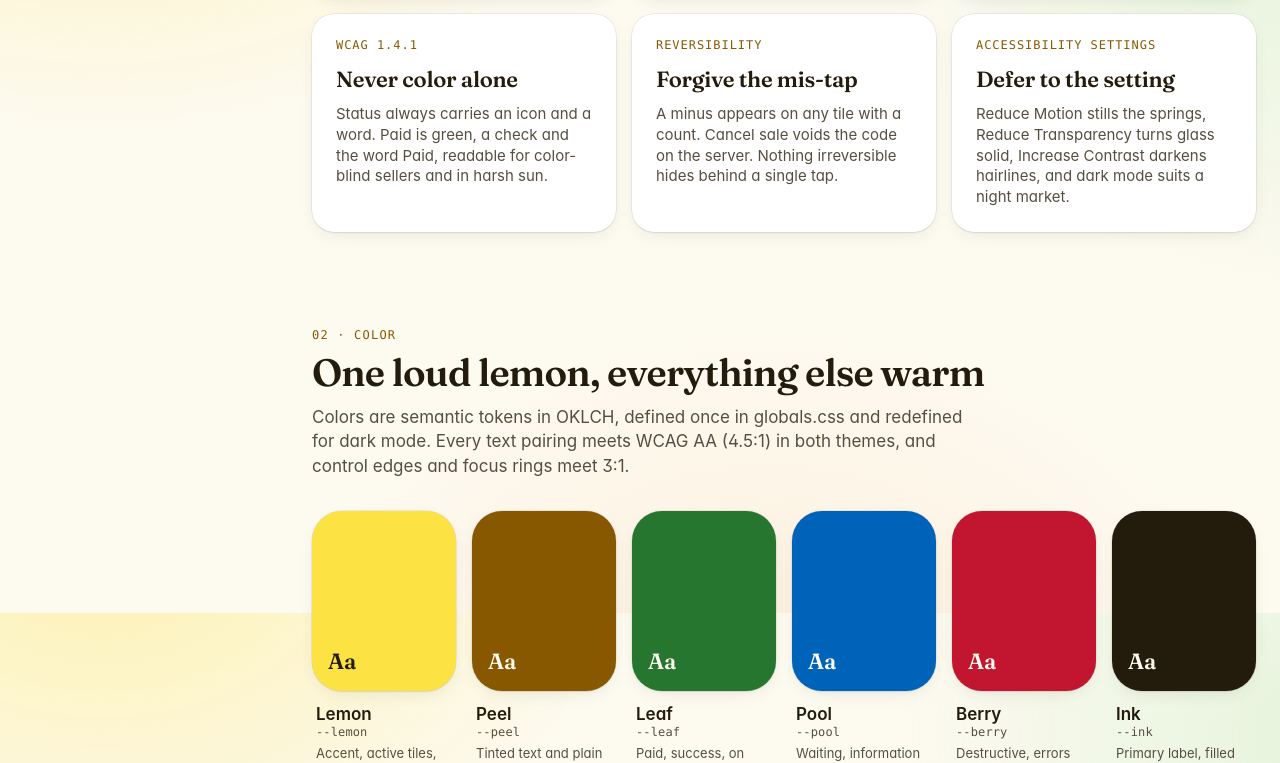
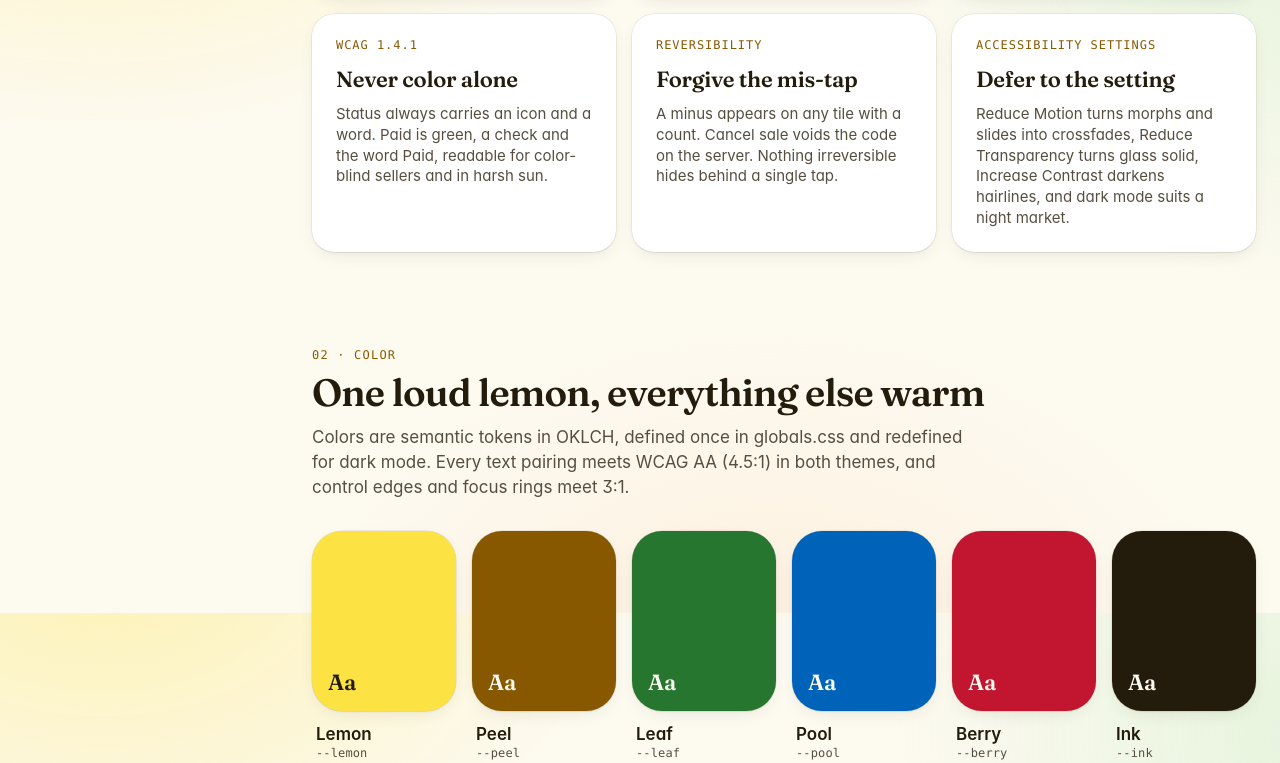
Before and after one commit to alex-red/lemon-pal, a Next.js app: page /kit in a window 1280 px wide. Shown: the part 1787-2550 px from the top of the page. Built offline with nearby package versions, Linux system fonts and the light colour scheme.

Commit message:
docs: document the motion system in agents.md and the kit

```diff
--- a/app/kit/page.tsx
+++ b/app/kit/page.tsx
@@ -84,7 +84,7 @@ const principles = [
   {
     title: "Defer to the setting",
     law: "Accessibility settings",
-    body: "Reduce Motion stills the springs, Reduce Transparency turns glass solid, Increase Contrast darkens hairlines, and dark mode suits a night market.",
+    body: "Reduce Motion turns morphs and slides into crossfades, Reduce Transparency turns glass solid, Increase Contrast darkens hairlines, and dark mode suits a night market.",
   },
 ];
 
@@ -104,6 +104,73 @@ const labels = [
 ];
 
 const fills = ["--fill", "--fill-2", "--fill-3", "--hairline"];
+
+// Every motion pattern in the app. Keep in step with the Motion section of AGENTS.md.
+const motionPatterns: Array<{ name: string; piece: string; body: string; where: string; reduced: string }> = [
+  {
+    name: "Press",
+    piece: ".pressable",
+    body: "Anything tappable dips under the finger and springs back.",
+    where: "Every button, tile and link",
+    reduced: "Doesn’t shrink",
+  },
+  {
+    name: "Thinking",
+    piece: "AIGlow · ShimmerText",
+    body: "A lemon and leaf light travels around what the AI is reading, and the status words shimmer. A light band passes over a sign photo.",
+    where: "Setup while reading; the recap assistant's input while Claude answers",
+    reduced: "Breathes in place; the recap input’s glow holds still",
+  },
+  {
+    name: "Results",
+    piece: "useReveal · MoreBelow",
+    body: "The page glides to a result once, unless you scrolled away. Rows settle in as you reach them, a pill counts the rest, and rows to check get a berry ring.",
+    where: "Setup's item review",
+    reduced: "Rows appear; the page jumps instead of gliding",
+  },
+  {
+    name: "Morph",
+    piece: "<ViewTransition share=\"morph\">",
+    body: "An object that survives a screen change changes shape instead of being swapped: Charge grows into the code card and the total flies up to the big price.",
+    where: "Register: charge, cancel, paid",
+    reduced: "Crossfade",
+  },
+  {
+    name: "Rolling total",
+    piece: "Money rolling",
+    body: "Each digit rolls to its new value like an odometer. New digits roll up from 0.",
+    where: "The register's total bar",
+    reduced: "Snaps to the value",
+  },
+  {
+    name: "Sheet",
+    piece: "Sheet",
+    body: "On iPad and desktop it grows out of the button that opened it and shrinks back. On phones it rises from the bottom edge, and dragging its top down dismisses it.",
+    where: "Camera, reset demo, kit register",
+    reduced: "Appears and leaves in place",
+  },
+  {
+    name: "Scroll edge",
+    piece: "ScrollEdge · useScrollCompact",
+    body: "Content softens as it scrolls under the top of the screen or a floating bar. The bar minimizes while you scroll down and comes back on any scroll up or pause.",
+    where: "Setup, Register, this page",
+    reduced: "The edge still appears; the bar stays full size",
+  },
+  {
+    name: "Page slide",
+    piece: "PageTransition",
+    body: "Going deeper slides the next page in from the trailing edge; going back slides it in from the leading edge. 60px is enough to say which way you went.",
+    where: "Home, Setup, Register, Recap",
+    reduced: "Crossfade",
+  },
+  {
+    name: "Celebrate",
+    piece: "PaidMoment",
+    body: "Pal pops up with a ripple and a wiggle, the check lands, and the register dings.",
+    where: "Paid screens",
+    reduced: "Appears without movement",
+  },
+];
 
 const typeRamp: Array<{ name: string; className: string; sample: string; spec: string }> = [
   { name: "Price", className: "font-price text-hero font-bold", sample: "$17.50", spec: "SF Pro Rounded 80, tabular" },
@@ -459,9 +526,30 @@ export default function KitPage() {
           id="motion"
           eyebrow="08 · Motion"
           title="Springs, and a glow for thinking"
-          lede="Every move uses a named spring, so the app feels like one hand made it. When Lemon Pal is reading a sign or a list, the edge it's working on glows and the status words shimmer. When results run past the screen, rows settle in as you reach them and a pill says how many are left. Content softens as it scrolls under the top of the screen (ScrollEdge), floating bars minimize while you scroll down, sheets grow out of their button, and pages slide forward and back (PageTransition)."
+          lede="Inspired by iOS 26: things change shape instead of swapping, every move uses a named spring, and AI work glows rather than spins. Each pattern below says where it's used and what Reduce Motion turns it into."
         >
-          <MotionDemo />
+          <Card className="overflow-hidden">
+            <ul className="divide-y divide-hairline">
+              {motionPatterns.map((m) => (
+                <li key={m.name} className="grid gap-x-6 gap-y-2 p-5 sm:p-6 lg:grid-cols-[11rem_minmax(0,1fr)_14rem]">
+                  <div className="flex flex-col gap-1">
+                    <h3 className="text-headline">{m.name}</h3>
+                    <code className="font-mono text-footnote break-words text-peel">{m.piece}</code>
+                  </div>
+                  <div className="flex flex-col gap-1">
+                    <p className="text-body">{m.body}</p>
+                    <p className="text-footnote text-ink-2">Used in: {m.where}</p>
+                  </div>
+                  <p className="text-footnote text-ink-2">
+                    <span className="font-semibold text-ink">Reduce Motion:</span> {m.reduced}
+                  </p>
+                </li>
+              ))}
+            </ul>
+          </Card>
+          <div className="mt-6">
+            <MotionDemo />
+          </div>
           <div className="mt-6">
             <RevealDemo />
           </div>
```
Also changed, not shown: 1 other file (tests, documents, lock files or other folders).
